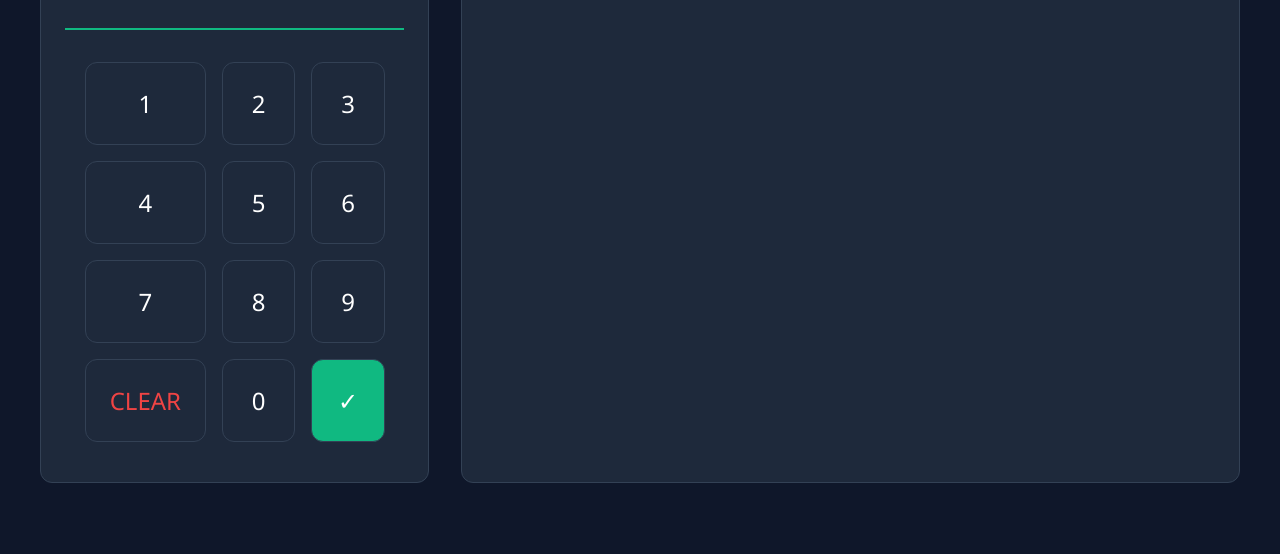
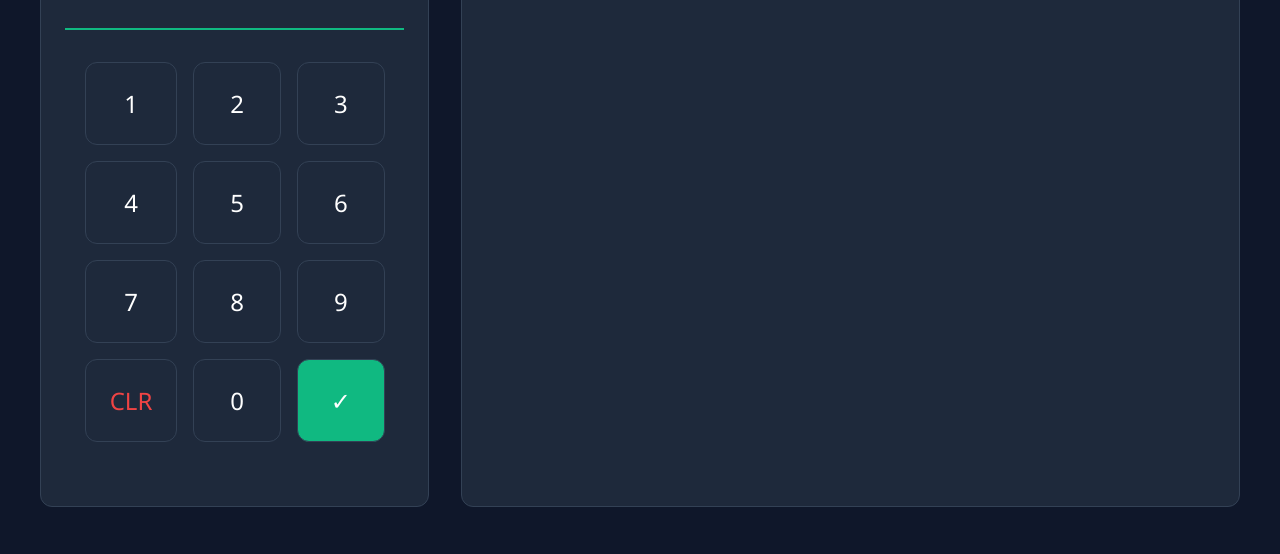
Before and after one commit to adebayo-victor/Roaster, a Flask app: template templates/kiosk.html in a window 1280 px wide. Shown: the part 246-800 px from the top of the page. Run offline with Flask 3, Linux system fonts and the light colour scheme; the template is opened without the code that fills it, so the values that code supplies are empty.

Commit message:
Change 'CLEAR' button text to 'CLR' and adjust styles

```diff
--- a/templates/kiosk.html
+++ b/templates/kiosk.html
@@ -29,11 +29,11 @@
                     <button class="pin-btn" onclick="addPin('7')">7</button>
                     <button class="pin-btn" onclick="addPin('8')">8</button>
                     <button class="pin-btn" onclick="addPin('9')">9</button>
-                    <button class="pin-btn" onclick="clearPin()" style="color: var(--danger)">CLEAR</button>
+                    <button class="pin-btn" onclick="clearPin()" style="color: var(--danger)">CLR</button>
                     <button class="pin-btn" onclick="addPin('0')">0</button>
                     <button class="pin-btn" onclick="submitPin()" style="background: var(--accent)">&#10003;</button>
                 </div>
-                <div id="checkinMsg" style="text-align: center; margin-top: 1rem; font-weight: bold;"></div>
+                <div id="checkinMsg" style="text-align: center; margin-top: 1rem; font-weight: bold; min-height: 1.5rem;"></div>
             </div>
 
             <!-- Right: Live Table -->
@@ -103,15 +103,16 @@
                 if (res.ok) {
                     msgEl.innerText = `Welcome, ${data.name}! Status: ${data.verified_status}`;
                     msgEl.style.color = "var(--accent)";
-                    setTimeout(() => location.reload(), 2000); // Reload to update table
+                    setTimeout(() => location.reload(), 2000);
                 } else {
                     msgEl.innerText = data.error || "Error";
                     msgEl.style.color = "var(--danger)";
+                    setTimeout(clearPin, 1500);
                 }
             } catch (e) {
                 msgEl.innerText = "Network Error";
+                msgEl.style.color = "var(--danger)";
             }
-            clearPin();
         }
     </script>
 </body>
```
